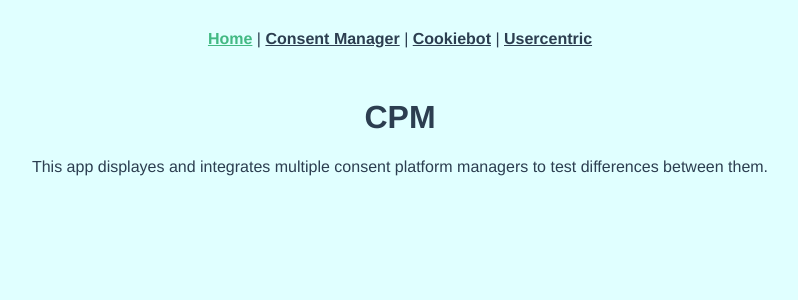
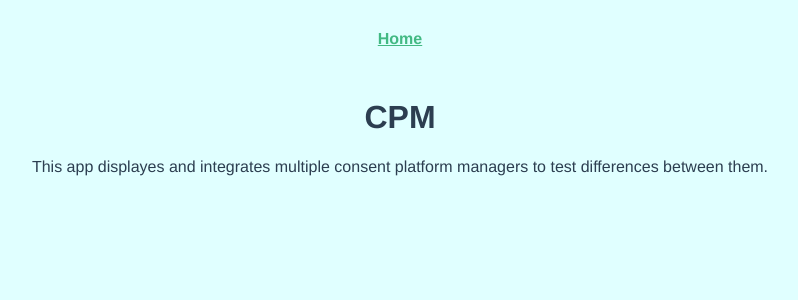
Before and after one commit to SinisaG/cmp-tests, a Vue app: page / in a window 1280 px wide. Shown: the top 300 px of the page, without its empty margins (240-1038 px from the left). Built offline with nearby package versions, Linux system fonts and the light colour scheme.

Commit message:
:sparkles:

```diff
--- a/public/index.html
+++ b/public/index.html
@@ -1,7 +1,7 @@
 <!DOCTYPE html>
 <html lang="en">
   <head>
-    <script id="Cookiebot" src="https://consent.cookiebot.com/uc.js" data-cbid="d83dbe81-af22-45e4-9b02-e87100e76d4e" data-blockingmode="auto" type="text/javascript"></script>
+    <script id="Cookiebot" src="https://consent.cookiebot.com/uc.js" data-framework="IAB" data-cbid="d83dbe81-af22-45e4-9b02-e87100e76d4e" data-blockingmode="auto" type="text/javascript"></script>
     <meta charset="utf-8">
     <meta http-equiv="X-UA-Compatible" content="IE=edge">
     <meta name="viewport" content="width=device-width,initial-scale=1.0">
--- a/src/App.vue
+++ b/src/App.vue
@@ -1,10 +1,7 @@
 <template>
   <div id="app">
     <div id="nav">
-      <router-link to="/">Home</router-link> |
-      <router-link to="/consent-manager">Consent Manager</router-link> |
-      <router-link to="/cookiebot">Cookiebot</router-link> |
-      <router-link to="/usercentric">Usercentric</router-link>
+      <router-link to="/">Home</router-link>
     </div>
     <router-view/>
   </div>
```
Also changed, not shown: 3 other files (tests, documents, lock files or other folders).
